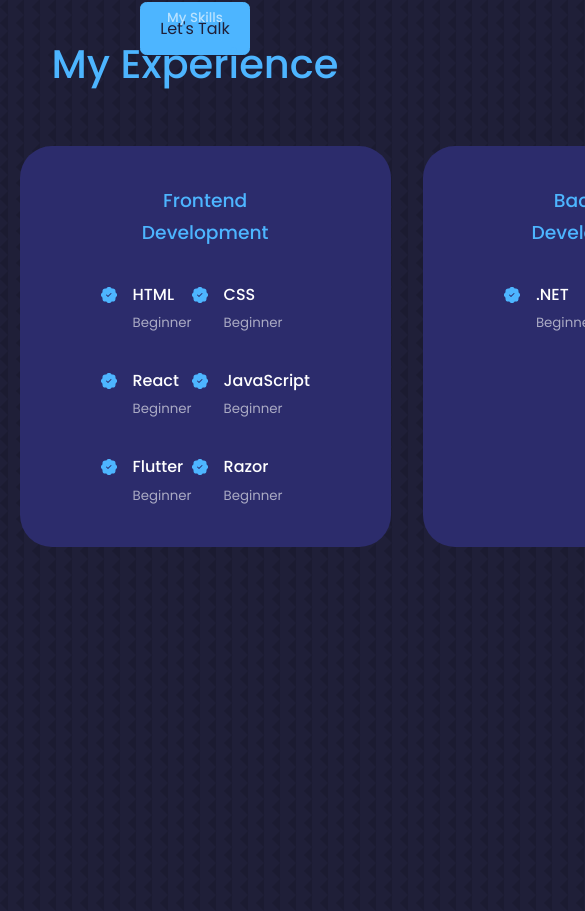
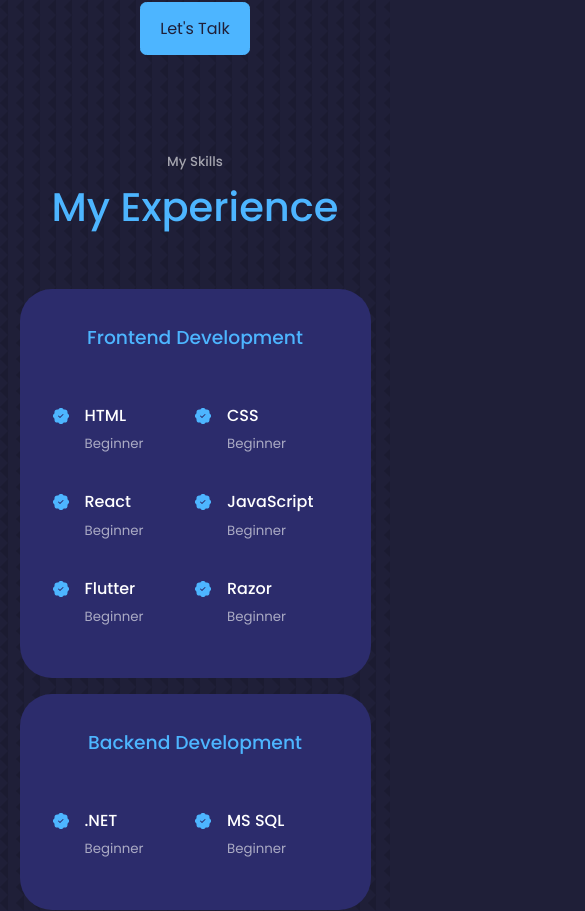
Before and after one commit to fhgaha/portfolio, a React (Create React App) app: page / in a window 390 px wide. Shown: the part 1873-2784 px from the top of the page, 585 px wide, since content can reach past the window. Built offline with nearby package versions, Linux system fonts and the light colour scheme.

Commit message:
experience component done

```diff
--- a/src/components/experience/experience.css
+++ b/src/components/experience/experience.css
@@ -12,19 +12,19 @@
 	transition: var(--transition);
 }
 
-.experience__container>div:hover{
+.experience__container>div:hover {
 	background: transparent;
 	border-color: var(--color-primary-variant);
 	cursor: default;
 }
 
-.experience__container>div h3{
+.experience__container>div h3 {
 	text-align: center;
 	margin-bottom: 2rem;
 	color: var(--color-primary);
 }
 
-.experience__content{
+.experience__content {
 	display: grid;
 	grid-template-columns: 1fr 1fr;
 	row-gap: 2rem;
@@ -35,7 +35,7 @@
 	gap: 1rem;
 }
 
-.experience__details-icon{
+.experience__details-icon {
 	margin-top: 6px;
 	color: var(--color-primary);
 }
@@ -43,12 +43,30 @@
 /* ======================= MEDIA QUERIES (MEDIUM DEVICES) ======================= */
 
 @media screen and (max-width: 1024px) {
+	.experience__container {
+		grid-template-columns: 1fr;
+	}
 
+	.experience__container>div {
+		width: 80%;
+		/* padding: 2rem; */
+		margin: 0 auto;
+	}
+
+	.experience__content {
+		padding: 1rem;
+	}
 }
-
 
 /* ======================= MEDIA QUERIES (SMALL DEVICES) ======================= */
 
 @media screen and (max-width: 600px) {
+	.experience__container{
+		gap: 1rem;
+	}
 
+	.experience__container>div{
+		width: 100%;
+		padding: 2rem 1rem;
+	}
 }
--- a/src/index.css
+++ b/src/index.css
@@ -63,7 +63,7 @@ h1 {
 
 section {
 	margin-top: 8rem;
-	height: 100vh;
+	/* height: 100vh; */
 }
 
 section>h1,
```
